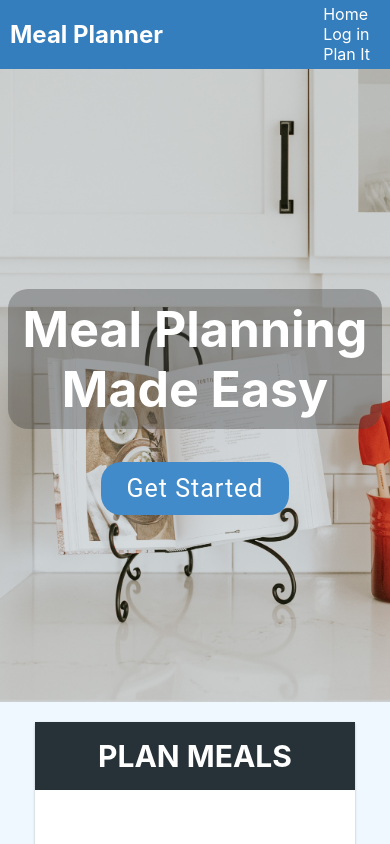
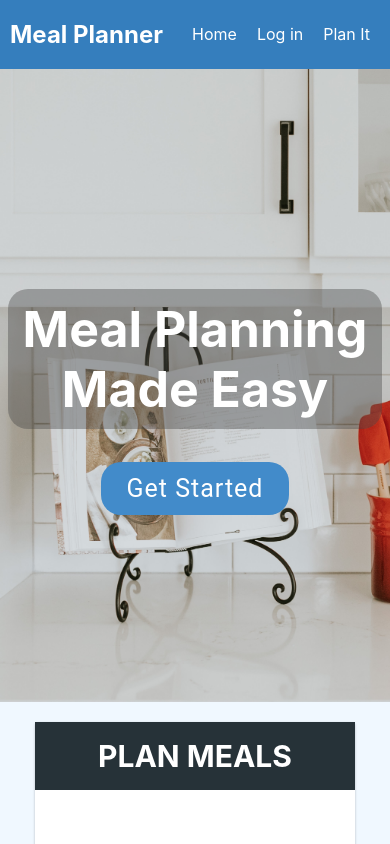
Before and after one commit to muzhaqi16/meal-planner-react, a React (Create React App) app: page / in a window 390 px wide. Shown: the top 844 px of the page. Built offline with nearby package versions, Linux system fonts and the light colour scheme; the HTML template or start-up script is replaced by a standard one.

Commit message:
try  a diffrent aprroach for display of menu header

```diff
--- a/src/components/Header/Header.css
+++ b/src/components/Header/Header.css
@@ -16,6 +16,6 @@ nav a {
 
 @media all and (max-width: 390px) {
     nav>li {
-        display: block;
+        padding: 10px 0;
     }
 }
```
